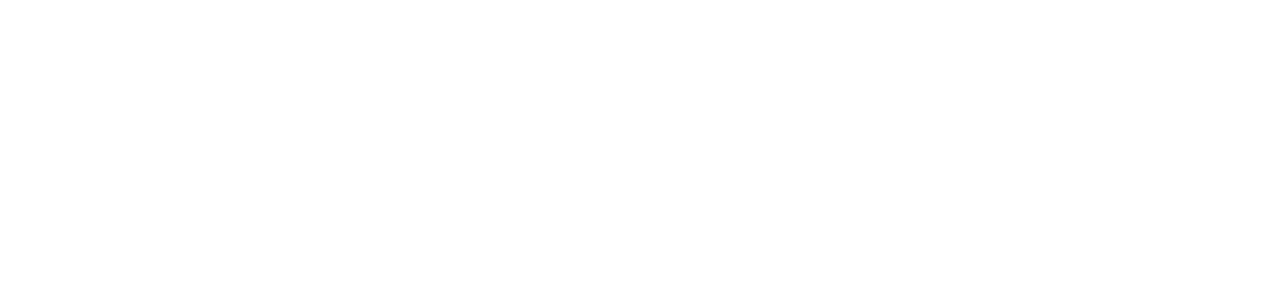
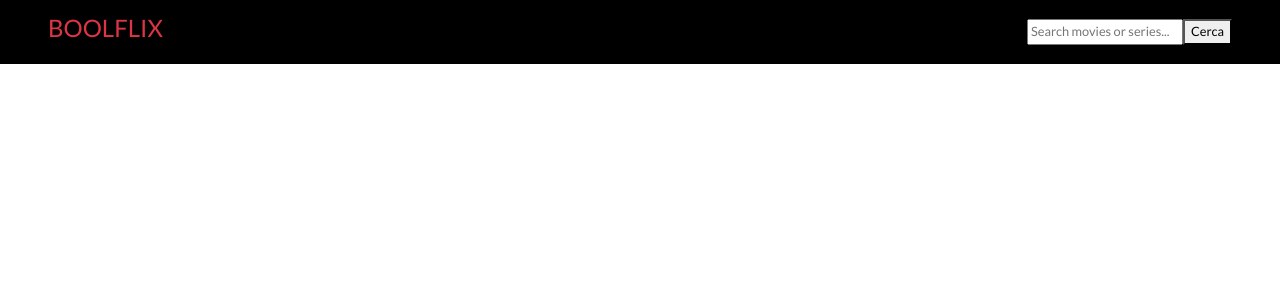
Before and after one commit to cinvenz/vue-boolflix, a Vue app: page / in a window 1280 px wide. Shown: the top 300 px of the page. Built offline with nearby package versions, Linux system fonts and the light colour scheme.

Commit message:
inserita search con api funzionante

```diff
--- a/package.json
+++ b/package.json
@@ -8,6 +8,11 @@
     "lint": "vue-cli-service lint"
   },
   "dependencies": {
+    "@fortawesome/fontawesome-svg-core": "^6.2.1",
+    "@fortawesome/free-brands-svg-icons": "^6.2.1",
+    "@fortawesome/free-regular-svg-icons": "^6.2.1",
+    "@fortawesome/free-solid-svg-icons": "^6.2.1",
+    "@fortawesome/vue-fontawesome": "^2.0.9",
     "@popperjs/core": "^2.11.6",
     "axios": "^1.2.0",
     "bootstrap": "^5.2.3",
--- a/src/App.vue
+++ b/src/App.vue
@@ -1,18 +1,57 @@
 <template>
   <div>
-    <PageHeader />
-    <PageMain />
+    <PageHeader @queryChange="search" />
+    <PageMain :arr-movies="arrMovies" :arr-tv="arrTv" />
   </div>
 </template>
 
 <script>
 import PageHeader from "@/components/PageHeader.vue";
 import PageMain from "@/components/PageMain.vue";
+import axios from "axios";
 
 export default {
+  name: "App",
   components: {
     PageHeader,
     PageMain,
+  },
+  data() {
+    return {
+      baseApiUrl: "https://api.themoviedb.org/3",
+      apiKey: "1b92b636342bd4df839f77a1536d49f9",
+      resultsLanguage: "it-IT",
+      arrMovies: [],
+      arrTv: [],
+    };
+  },
+  methods: {
+    search(value) {
+      axios
+        .get(`${this.baseApiUrl}/search/movie`, {
+          params: {
+            api_key: this.apiKey,
+            query: value,
+            language: this.resultsLanguage,
+          },
+        })
+        .then((responseAxios) => {
+          this.arrMovies = responseAxios.data.results;
+          console.log(this.arrMovies);
+        });
+      axios
+        .get(`${this.baseApiUrl}/search/tv`, {
+          params: {
+            api_key: this.apiKey,
+            query: value,
+            language: this.resultsLanguage,
+          },
+        })
+        .then((responseAxios) => {
+          this.arrTv = responseAxios.data.results;
+          console.log(this.arrTv);
+        });
+    },
   },
 };
 </script>
--- a/src/components/PageHeader.vue
+++ b/src/components/PageHeader.vue
@@ -1,9 +1,44 @@
 <template>
-  <div></div>
+  <div class="d-flex align-items-center justify-content-between px-5 container-header">
+    <h1 class="fs-4 text-danger">BOOLFLIX</h1>
+    <form @submit.prevent="$emit('queryChange', quaryString)">
+      <label for="quary">
+        <input
+          id="quary"
+          v-model="quaryString"
+          type="text"
+          name="quary"
+          placeholder="Search movies or series..."
+        />
+      </label>
+      <button>Cerca</button>
+    </form>
+  </div>
 </template>
 
 <script>
-export default {};
+export default {
+  name: "PageHeader",
+  data() {
+    return {
+      quaryString: "",
+    };
+  },
+  methods: {
+    SearchMovie(select) {
+      this.$emit("queryChange", select);
+      this.select = "";
+    },
+  },
+};
 </script>
 
-<style></style>
+<style lang="scss" scoped>
+.container-header {
+  background-color: black;
+  height: 4rem;
+}
+h1 {
+  cursor: pointer;
+}
+</style>
--- a/src/components/PageMain.vue
+++ b/src/components/PageMain.vue
@@ -1,17 +1,30 @@
 <template>
-  <div></div>
+  <div>
+    <h2 v-if="arrMovies.length > 0">Movies</h2>
+    <ul v-for="objMovie in arrMovies" :key="objMovie.id">
+      <li>{{ objMovie.title }}</li>
+      <li>{{ objMovie.original_title }}</li>
+      <li>{{ objMovie.original_language }}</li>
+      <li>{{ objMovie.vote_average }}</li>
+    </ul>
+
+    <h2 v-if="arrTv.length > 0">TV series</h2>
+    <ul v-for="objTv in arrTv" :key="objTv.id">
+      <li>{{ objTv.name }}</li>
+      <li>{{ objTv.original_name }}</li>
+      <li>{{ objTv.original_language }}</li>
+      <li>{{ objTv.vote_average }}</li>
+    </ul>
+  </div>
 </template>
 
 <script>
-// import FilmList from "@/components/FilmList.vue";
-// import SeriesList from "@/components/SeriesList.vue";
-
 export default {
   name: "PageMain",
-  // components: {
-  //   FilmList,s
-  //   SeriesList,
-  // },
+  props: {
+    arrMovies: Array,
+    arrTv: Array,
+  },
 };
 </script>
 
--- a/src/main.js
+++ b/src/main.js
@@ -1,7 +1,13 @@
 import Vue from "vue";
+import "bootstrap";
+import { library } from "@fortawesome/fontawesome-svg-core";
+import { faStar, faSpinner } from "@fortawesome/free-solid-svg-icons";
+import { faStar as faRegularStar } from "@fortawesome/free-regular-svg-icons";
+import { FontAwesomeIcon } from "@fortawesome/vue-fontawesome";
 import App from "./App.vue";
-import "bootstrap";
 
+library.add(faStar, faSpinner, faRegularStar);
+Vue.component("FontAwesomeIcon", FontAwesomeIcon);
 Vue.config.productionTip = false;
 
 new Vue({
```
Also changed, not shown: src/components/CardTvSeries.vue (added, +15 -0 lines), src/components/FilmList.vue (deleted, +0 -11 lines), src/components/SeriesList.vue (deleted, +0 -11 lines), .eslintrc.js, 1 other file (tests, documents, lock files or other folders).
